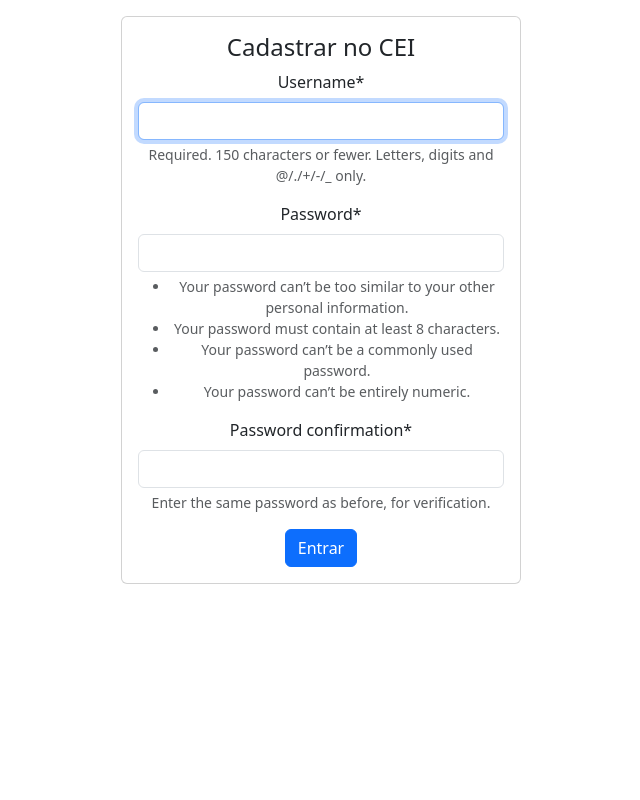
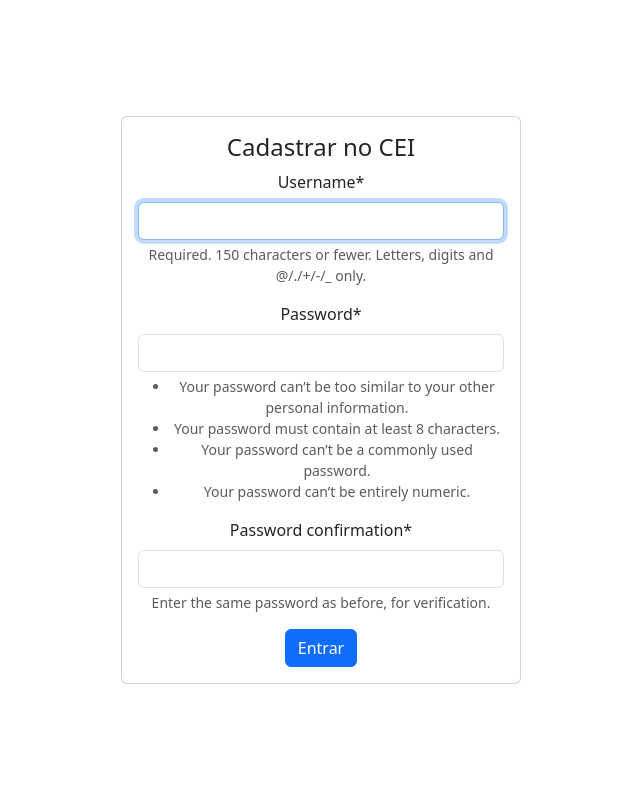
Before and after one commit to ranixx1/cei_final, a Django app: page /registrar/ in a window 1280 px wide. Shown: the whole page, without its empty margins (319-959 px from the left). Run offline with Django 5.2, Linux system fonts and the light colour scheme; some libraries are stand-ins or nearby versions.

Commit message:
ajustes no template base

```diff
--- a/templates/baselog.html
+++ b/templates/baselog.html
@@ -6,23 +6,16 @@
     <meta charset="UTF-8">
     <meta name="viewport" content="width=device-width, initial-scale=1.0">
     <meta http-equiv="X-UA-Compatible" content="ie=edge">
-    <link href="https://cdn.jsdelivr.net/npm/bootstrap@5.3.3/dist/css/bootstrap.min.css" rel="stylesheet"
-        integrity="sha384-QWTKZyjpPEjISv5WaRU9OFeRpok6YctnYmDr5pNlyT2bRjXh0JMhjY6hW+ALEwIH" crossorigin="anonymous">
-    <script src="https://cdn.jsdelivr.net/npm/bootstrap@5.3.3/dist/js/bootstrap.bundle.min.js"
-        integrity="sha384-YvpcrYf0tY3lHB60NNkmXc5s9fDVZLESaAA55NDzOxhy9GkcIdslK1eN7N6jIeHz"
-        crossorigin="anonymous"></script>
     <title>{% block title %}{% endblock %}</title>
     <link href="{% static 'bootstrap/css/bootstrap.min.css' %}" rel="stylesheet">
     <link rel="stylesheet" href="https://use.fontawesome.com/releases/v5.7.2/css/all.css"
         integrity="sha384-fnmOCqbTlWIlj8LyTjo7mOUStjsKC4pOpQbqyi7RrhN7udi9RwhKkMHpvLbHG9Sr" crossorigin="anonymous">
-    <link rel="stylesheet" href="{% static 'css/styles.css' %}">
+    <link rel="stylesheet" href="{% static 'css/sign-in.css' %}">
 </head>
 
 <body>
-    <div class="d-flex">
-
+    <div class="d-flex align-items-center justify-content-center min-vh-100">
         <div class="flex-grow-1">
-
             <div class="p-3">
                 {% block content %}
                 {% endblock %}
```
